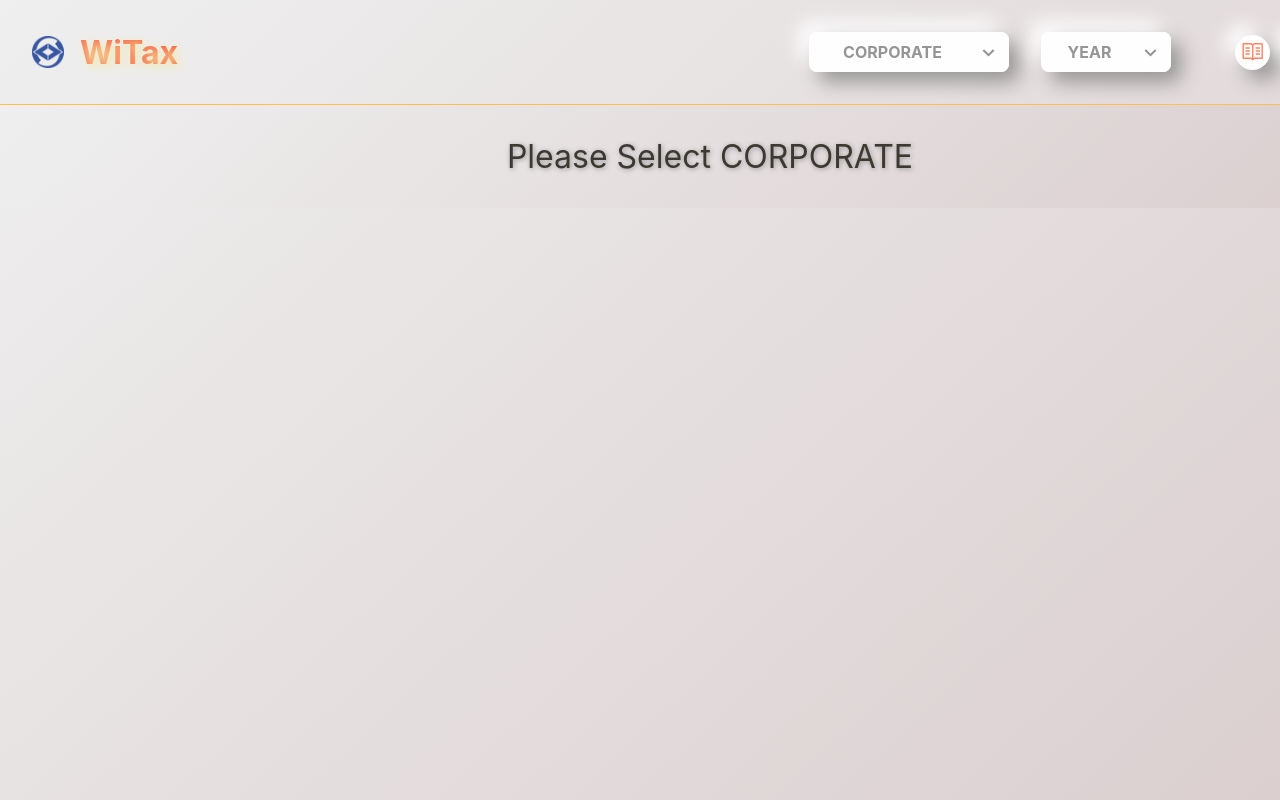
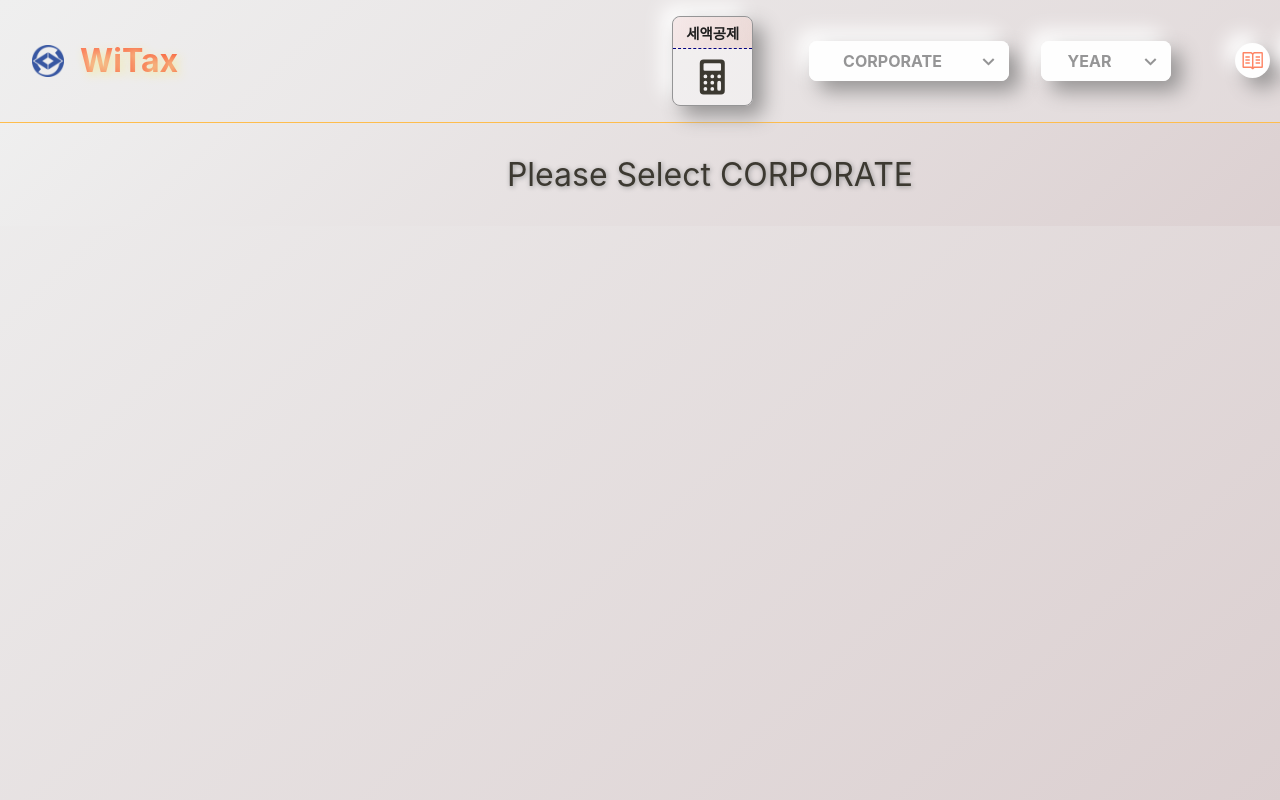
Before and after one commit to lhohw/withholding-tax, a React (Create React App) app: page / in a window 1280 px wide. Shown: the top 800 px of the page. Built offline with nearby package versions, Linux system fonts and the light colour scheme.

Commit message:
design: move CalculatorButton from statistics to header

```diff
--- a/src/components/CalculatorButton.tsx
+++ b/src/components/CalculatorButton.tsx
@@ -9,17 +9,15 @@ const CalculatorButton = () => {
       title="세액공제"
       to={"/calculator"}
       css={css`
-        margin-left: 2.5rem;
+        margin-right: 2.5rem;
       `}
     >
       <IoCalculator
         css={css`
           display: flex;
           flex: 1;
-          width: 100%;
-          height: 100%;
-          margin: 1.2rem;
         `}
+        size={40}
       />
     </MetaphorButton>
   );
--- a/src/components/Header.tsx
+++ b/src/components/Header.tsx
@@ -1,10 +1,24 @@
-import { css } from "@emotion/react";
 import styled from "@emotion/styled";
+
+import Logo from "./Logo";
+import CalculatorButton from "./CalculatorButton";
+import CorporateAccordian from "./CorporateAccordian";
+import YearAccordian from "./YearAccordian";
 import Metaphors from "./Metaphors";
 
-import Logo from "./Logo";
-import CorporateAccordian from "./CorporateAccordian";
-import YearAccordian from "./YearAccordian";
+const Header = () => {
+  return (
+    <HeaderWrapper>
+      <Logo />
+      <ContentWrapper>
+        <CalculatorButton />
+        <CorporateAccordian />
+        <YearAccordian />
+        <Metaphors />
+      </ContentWrapper>
+    </HeaderWrapper>
+  );
+};
 
 const HeaderWrapper = styled.div`
   display: flex;
@@ -30,26 +44,12 @@ const HeaderWrapper = styled.div`
     }
   }
 `;
-const Header = () => {
-  return (
-    <HeaderWrapper>
-      <Logo />
-      <div
-        css={css`
-          display: flex;
-          flex-direction: row;
-          align-items: center;
-          margin-left: auto;
-          margin-right: 2rem;
-          flex-wrap: wrap-reverse;
-        `}
-      >
-        <CorporateAccordian />
-        <YearAccordian />
-        <Metaphors />
-      </div>
-    </HeaderWrapper>
-  );
-};
 
+const ContentWrapper = styled.div`
+  display: flex;
+  flex-direction: row;
+  align-items: center;
+  margin-left: auto;
+  margin-right: 2rem;
+`;
 export default Header;
--- a/src/components/MetaphorButton.tsx
+++ b/src/components/MetaphorButton.tsx
@@ -25,10 +25,9 @@ const MetaphorButton = ({
       className={className}
       css={css`
         ${whiteNeumorphism("8px")};
+        background-color: inherit;
         display: flex;
         flex-direction: column;
-        height: 120px;
-        width: 100px;
         justify-content: center;
         margin: 0;
         border: 1px solid var(--placeholder);
@@ -43,12 +42,12 @@ const MetaphorButton = ({
           align-items: center;
           justify-content: center;
           width: 100%;
-          height: 40px;
           border-bottom: 1px dashed var(--navy);
           border-radius: 8px 8px 0 0;
           background: ${lightOrangeGradient};
           font-size: 0.9rem;
           font-weight: bold;
+          padding: 0.3rem 0.8rem;
         `}
       >
         {title}
@@ -56,7 +55,7 @@ const MetaphorButton = ({
       <div
         css={css`
           display: flex;
-          height: 80px;
+          padding: 0.5rem 0;
           flex-direction: row;
           align-items: center;
           justify-content: center;
--- a/src/components/Statistics.tsx
+++ b/src/components/Statistics.tsx
@@ -7,7 +7,6 @@ import { getStatisticsData } from "lib/utils";
 
 import Row from "./Row";
 import MonthCounter from "./MonthCounter";
-import CalculatorButton from "./CalculatorButton";
 
 export type StatisticsProps = {
   corporate: Corporate;
@@ -32,6 +31,7 @@ const Statistics = ({ corporate, year }: StatisticsProps) => {
       css={css`
         display: flex;
         flex-direction: row;
+        position: relative;
       `}
     >
       <div
@@ -60,7 +60,6 @@ const Statistics = ({ corporate, year }: StatisticsProps) => {
         <Row data={diffData} width={width} />
       </div>
       <MonthCounter year={year} RN={corporate.RN} />
-      <CalculatorButton />
     </div>
   );
 };
```
